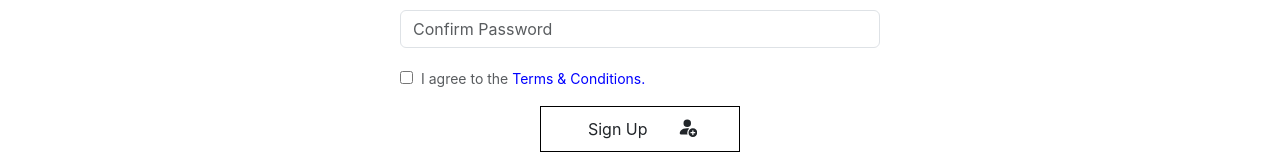
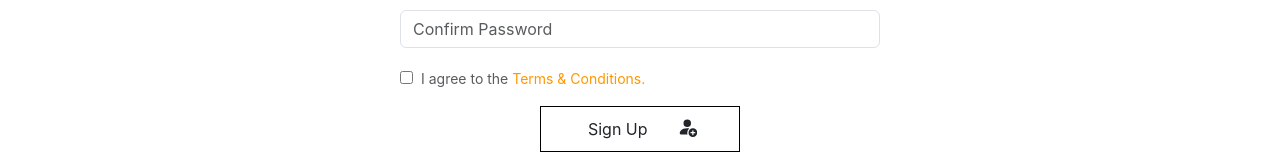
Before and after one commit to Osorabrian/AeroSkyMart, a React (Create React App) app: page /signup in a window 1280 px wide. Shown: the part 390-550 px from the top of the page. Built offline with nearby package versions, Linux system fonts and the light colour scheme.

Commit message:
format log in page

```diff
--- a/src/Components/Login/Login.js
+++ b/src/Components/Login/Login.js
@@ -47,7 +47,7 @@ export default function Login(){
                 </div>
 
                 <div className='mt-3 text-center'>
-                    <p>Don't have an acount ? <NavLink to='/signup' className='text-[#ff9800]'>Create Account.</NavLink></p>
+                    <p>Don't have an acount ? <NavLink to='/signup' className='text-[#ff9800]'>Sign Up.</NavLink></p>
                 </div>
 
 
--- a/src/Components/Signup/SignUp.js
+++ b/src/Components/Signup/SignUp.js
@@ -48,7 +48,7 @@ export default function SignUp(){
                 </div>
 
                 <input type="checkbox" className="me-2" />
-                <label className="form-text">I agree to the <a href="https://www.amazon.com/" className="text-[rgb(0,0,255)]">Terms & Conditions.</a></label>
+                <label className="form-text">I agree to the <a href="https://www.amazon.com/" className="text-[#ff9800]">Terms & Conditions.</a></label>
 
                 <div style={{textAlign: 'center'}} className="mt-3">
                     <button className="border-1 border-black row mx-auto" id='create-button'>
```
